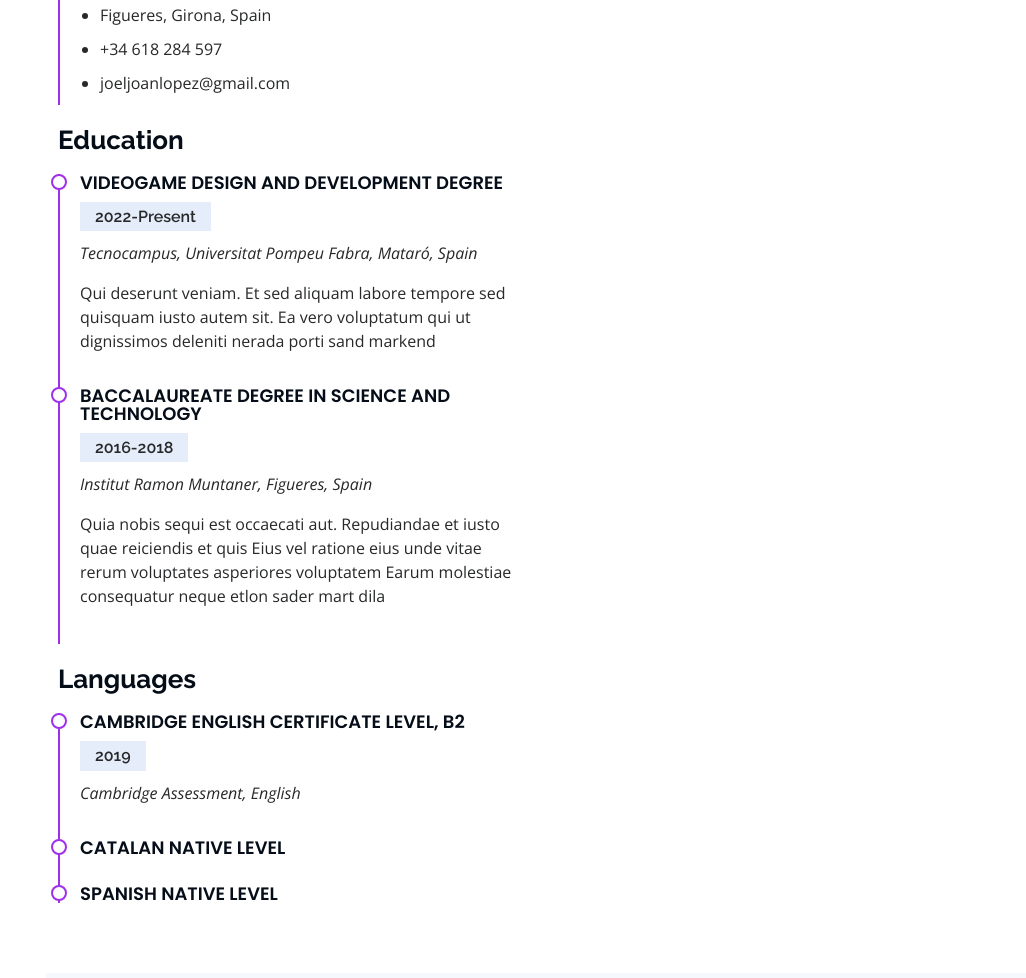
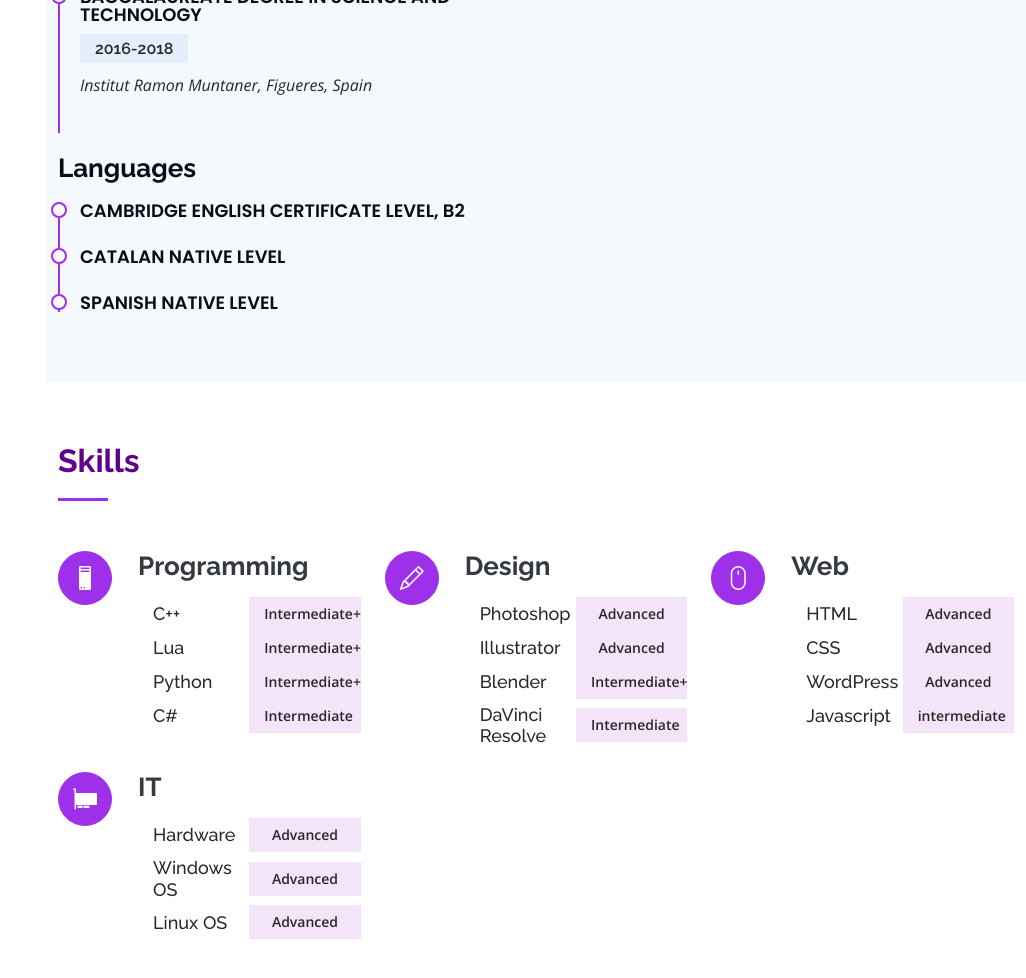
Before and after one commit to joeljoanlopez/joeljoanlopez.github.io, a plain HTML site: page index.html in a window 1280 px wide. Shown: the part 1778-2756 px from the top of the page, without its empty margins (254-1280 px from the left). Drawn offline with nearby package versions, Linux system fonts and the light colour scheme.

Commit message:
Fixed Skills Section

```diff
--- a/assets/css/style.css
+++ b/assets/css/style.css
@@ -407,6 +407,77 @@ section {
   transition: 0.9s;
   background-color: #9f30e9;
 }
+.skills .icon-box {
+  margin-bottom: 20px;
+}
+
+.skills .icon {
+  float: left;
+  display: flex;
+  align-items: center;
+  justify-content: center;
+  width: 54px;
+  height: 54px;
+  background: #9f30e9;
+  border-radius: 50%;
+  transition: 0.5s;
+  border: 1px solid #9f30e9;
+}
+
+.skills .icon i {
+  color: #fff;
+  font-size: 24px;
+  line-height: 0;
+}
+
+.skills .icon-box:hover .icon {
+  background: #fff;
+}
+
+.skills .icon-box:hover .icon i {
+  color: #9f30e9;
+}
+
+
+.skills .title {
+  margin-left: 80px;
+  font-weight: 700;
+  margin-bottom: 15px;
+  font-size: 18px;
+}
+
+.skills .title a {
+  font-size: 26px;
+  font-weight: 700;
+  margin-top: 20px;
+  margin-bottom: 20px;
+  color: #343a40;
+}
+
+.skills .description {
+  margin-left: 80px;
+  line-height: 24px;
+  font-size: 14px;
+  display: flex;
+}
+
+.skills .name{
+  width:50%;
+  margin-left: 0%;
+  font-size: 18px;
+  padding: 5px 15px;
+  margin: auto;
+}
+
+.skills .level{
+  width: 50%;
+  background: #f4e4f9;
+  padding: 5px 15px;
+  display: inline-block;
+  font-weight: 600;
+  text-align: center;
+  margin: auto;
+}
 
 /*--------------------------------------------------------------
 # Resume
--- a/index.html
+++ b/index.html
@@ -79,7 +79,7 @@
   <!-- ======= Hero Section ======= -->
   <section id="hero" class="d-flex flex-column justify-content-center align-items-center">
     <div class="hero-container" data-aos="fade-in">
-      <h1>Joel Joan Lopez</h1>
+      <h1>Joel Joan Lopez Haro</h1>
       <p>I'm <span class="typed" data-typed-items="Developer, Web Designer"></span></p>
     </div>
   </section><!-- End Hero -->
@@ -92,9 +92,9 @@
 
         <div class="section-title">
           <h2>About</h2>
-          <p>Magnam dolores commodi suscipit. Necessitatibus eius consequatur ex aliquid fuga eum quidem. Sit sint
-            consectetur velit. Quisquam quos quisquam cupiditate. Et nemo qui impedit suscipit alias ea. Quia fugiat sit
-            in iste officiis commodi quidem hic quas.</p>
+          <p>Hello there, nice to meet you! My name is Joel Joan Lopez and I'm a Videogame Design and Development degree
+            student in Tecnocampus Mataró. I'm constantly creating something new: from a homemade server from scratch to
+            a Skyrim mod based on my favourite book.</p>
         </div>
 
         <div class="row">
@@ -103,15 +103,11 @@
           </div>
           <div class="col-lg-8 pt-4 pt-lg-0 content" data-aos="fade-left">
             <h3>Developer &amp; Web Designer.</h3>
-            <p class="fst-italic">
-              Lorem ipsum dolor sit amet, consectetur adipiscing elit, sed do eiusmod tempor incididunt ut labore et
-              dolore
-              magna aliqua.
-            </p>
             <div class="row">
               <div class="col-lg-6">
                 <ul>
-                  <li><i class="bi bi-chevron-right"></i> <strong>Birthday:</strong> <span>15 November 2000</span></li>
+
+                  <li><i class="bi bi-chevron-right"></i> <strong>Name:</strong> <span>Joel Joan Lopez Haro</span></li>
                   <li><i class="bi bi-chevron-right"></i> <strong>Phone:</strong> <span>+34 618 284 597</span></li>
                   <li><i class="bi bi-chevron-right"></i> <strong>City:</strong> <span>Figueres, Girona</span></li>
                 </ul>
@@ -133,7 +129,7 @@
     </section><!-- End About Section -->
 
     <!-- ======= Resume Section ======= -->
-    <section id="resume" class="resume">
+    <section id="resume" class="resume section-bg">
       <div class="container">
 
         <div class="section-title">
@@ -141,41 +137,21 @@
         </div>
         <div class="row">
           <div class="col-lg-6" data-aos="fade-up">
-            <h3 class="resume-title">Summary</h3>
-            <div class="resume-item pb-0">
-              <h4>Joel Joan Lopez Haro</h4>
-              <p><em>Innovative and deadline-driven Graphic Designer with 3+ years of experience designing and
-                  developing user-centered digital/print marketing material from initial concept to final, polished
-                  deliverable.</em></p>
-              <ul>
-                <li>Figueres, Girona, Spain</li>
-                <li>+34 618 284 597</li>
-                <li>joeljoanlopez@gmail.com</li>
-              </ul>
-            </div>
-
             <h3 class="resume-title">Education</h3>
             <div class="resume-item">
               <h4>Videogame Design and Development Degree</h4>
               <h5>2022-Present</h5>
               <p><em>Tecnocampus, Universitat Pompeu Fabra, Mataró, Spain</em></p>
-              <p>Qui deserunt veniam. Et sed aliquam labore tempore sed quisquam iusto autem sit. Ea vero voluptatum qui
-                ut dignissimos deleniti nerada porti sand markend</p>
             </div>
             <div class="resume-item">
               <h4>Baccalaureate degree in Science and Technology</h4>
               <h5>2016-2018</h5>
               <p><em>Institut Ramon Muntaner, Figueres, Spain</em></p>
-              <p>Quia nobis sequi est occaecati aut. Repudiandae et iusto quae reiciendis et quis Eius vel ratione eius
-                unde vitae rerum voluptates asperiores voluptatem Earum molestiae consequatur neque etlon sader mart
-                dila</p>
             </div>
 
             <h3 class="resume-title">Languages</h3>
             <div class="resume-item">
               <h4>Cambridge English Certificate Level, B2</h4>
-              <h5>2019</h5>
-              <p><em>Cambridge Assessment, English</em></p>
             </div>
             <div class="resume-item">
               <h4>Catalan Native Level</h4>
@@ -218,112 +194,93 @@
     </section><!-- End Resume Section -->
 
     <!-- ======= Skills Section ======= -->
-    <section id="skills" class="skills section-bg">
+    <section id="skills" class="skills">
       <div class="container">
 
         <div class="section-title">
           <h2>Skills</h2>
-          <p>Magnam dolores commodi suscipit. Necessitatibus eius consequatur ex aliquid fuga eum quidem. Sit sint
-            consectetur velit. Quisquam quos quisquam cupiditate. Et nemo qui impedit suscipit alias ea. Quia fugiat sit
-            in iste officiis commodi quidem hic quas.</p>
         </div>
 
         <div class="row skills-content">
+          <div class="col-lg-4 col-md-6 icon-box" data-aos="fade-up">
 
-          <div class="col-lg-6" data-aos="fade-up">
-
-            <div class="progress">
-              <span class="skill">HTML <i class="val">90%</i></span>
-              <div class="progress-bar-wrap">
-                <div class="progress-bar" role="progressbar" aria-valuenow="90" aria-valuemin="0" aria-valuemax="100">
-                </div>
-              </div>
+            <div class="icon"><i class="bi-pc"></i></div>
+            <h4 class="title"><a>Programming</a></h4>
+            <div class="resume-item description">
+              <h4 class="name">C++</h4>
+              <p class="level">Intermediate+</p>
             </div>
-
-            <div class="progress">
-              <span class="skill">CSS <i class="val">80%</i></span>
-              <div class="progress-bar-wrap">
-                <div class="progress-bar" role="progressbar" aria-valuenow="80" aria-valuemin="0" aria-valuemax="100">
-                </div>
-              </div>
+            <div class="resume-item description">
+              <h4 class="name">Lua</h4>
+              <p class="level">Intermediate+</p>
             </div>
-
-            <div class="progress">
-              <span class="skill">JavaScript <i class="val">60%</i></span>
-              <div class="progress-bar-wrap">
-                <div class="progress-bar" role="progressbar" aria-valuenow="60" aria-valuemin="0" aria-valuemax="100">
-                </div>
-              </div>
+            <div class="resume-item description">
+              <h4 class="name">Python</h4>
+              <p class="level">Intermediate+</p>
             </div>
-
+            <div class="resume-item description">
+              <h4 class="name">C#</h4>
+              <p class="level">Intermediate</p>
+            </div>
           </div>
 
-          <div class="col-lg-6" data-aos="fade-up" data-aos-delay="100">
-
-            <div class="progress">
-              <span class="skill">WordPress/CMS <i class="val">75%</i></span>
-              <div class="progress-bar-wrap">
-                <div class="progress-bar" role="progressbar" aria-valuenow="75" aria-valuemin="0" aria-valuemax="100">
-                </div>
-              </div>
+          <div class="col-lg-4 col-md-6 icon-box" data-aos="fade-up">
+            <div class="icon"><i class="bi-pencil"></i></div>
+            <h4 class="title"><a>Design</a></h4>
+            <div class="resume-item description">
+              <h4 class="name">Photoshop</h4>
+              <p class="level">Advanced</p>
             </div>
-
-            <div class="progress">
-              <span class="skill">Photoshop <i class="val">90%</i></span>
-              <div class="progress-bar-wrap">
-                <div class="progress-bar" role="progressbar" aria-valuenow="90" aria-valuemin="0" aria-valuemax="100">
-                </div>
-              </div>
+            <div class="resume-item description">
+              <h4 class="name">Illustrator</h4>
+              <p class="level">Advanced</p>
             </div>
-
-            <div class="progress">
-              <span class="skill">Blender <i class="val">80%</i></span>
-              <div class="progress-bar-wrap">
-                <div class="progress-bar" role="progressbar" aria-valuenow="80" aria-valuemin="0" aria-valuemax="100">
-                </div>
-              </div>
+            <div class="resume-item description">
+              <h4 class="name">Blender</h4>
+              <p class="level">Intermediate+</p>
             </div>
-
+            <div class="resume-item description">
+              <h4 class="name">DaVinci Resolve</h4>
+              <p class="level">Intermediate</p>
+            </div>
           </div>
 
-          <div class="col-lg-6" data-aos="fade-up" data-aos-delay="100">
-
-            <div class="progress">
-              <span class="skill">C# <i class="val">60%</i></span>
-              <div class="progress-bar-wrap">
-                <div class="progress-bar" role="progressbar" aria-valuenow="60" aria-valuemin="0" aria-valuemax="100">
-                </div>
-              </div>
+          <div class="col-lg-4 col-md-6 icon-box" data-aos="fade-up">
+            <div class="icon"><i class="bi-mouse"></i></div>
+            <h4 class="title"><a>Web</a></h4>
+            <div class="resume-item description">
+              <h4 class="name">HTML</h4>
+              <p class="level">Advanced</p>
             </div>
-
-            <div class="progress">
-              <span class="skill">Python <i class="val">70%</i></span>
-              <div class="progress-bar-wrap">
-                <div class="progress-bar" role="progressbar" aria-valuenow="70" aria-valuemin="0" aria-valuemax="100">
-                </div>
-              </div>
+            <div class="resume-item description">
+              <h4 class="name">CSS</h4>
+              <p class="level">Advanced</p>
             </div>
-
+            <div class="resume-item description">
+              <h4 class="name">WordPress</h4>
+              <p class="level">Advanced</p>
+            </div>
+            <div class="resume-item description">
+              <h4 class="name">Javascript</h4>
+              <p class="level">intermediate</p>
+            </div>
           </div>
 
-          <div class="col-lg-6" data-aos="fade-up" data-aos-delay="100">
-
-            <div class="progress">
-              <span class="skill">Lua <i class="val">70%</i></span>
-              <div class="progress-bar-wrap">
-                <div class="progress-bar" role="progressbar" aria-valuenow="70" aria-valuemin="0" aria-valuemax="100">
-                </div>
-              </div>
+          <div class="col-lg-4 col-md-6 icon-box" data-aos="fade-up">
+            <div class="icon"><i class="bi-pci-card"></i></div>
+            <h4 class="title"><a>IT</a></h4>
+            <div class="resume-item description">
+              <h4 class="name">Hardware</h4>
+              <p class="level">Advanced</p>
             </div>
-
-            <div class="progress">
-              <span class="skill">C++ <i class="val">65%</i></span>
-              <div class="progress-bar-wrap">
-                <div class="progress-bar" role="progressbar" aria-valuenow="65" aria-valuemin="0" aria-valuemax="100">
-                </div>
-              </div>
+            <div class="resume-item description">
+              <h4 class="name">Windows OS</h4>
+              <p class="level">Advanced</p>
             </div>
-
+            <div class="resume-item description">
+              <h4 class="name">Linux OS</h4>
+              <p class="level">Advanced</p>
+            </div>
           </div>
         </div>
 
@@ -339,6 +296,15 @@
           <p>Magnam dolores commodi suscipit. Necessitatibus eius consequatur ex aliquid fuga eum quidem. Sit sint
             consectetur velit. Quisquam quos quisquam cupiditate. Et nemo qui impedit suscipit alias ea. Quia fugiat sit
             in iste officiis commodi quidem hic quas.</p>
+        </div>
+
+        <div class="col-lg-3 col-md-6 d-md-flex align-items-md-stretch" data-aos="fade-up" data-aos-delay="100">
+          <div class="count-box">
+            <i class="bi bi-journal-richtext"></i>
+            <span data-purecounter-start="0" data-purecounter-end="521" data-purecounter-duration="1"
+              class="purecounter"></span>
+            <p><strong>Projects</strong></p>
+          </div>
         </div>
 
         <div class="row" data-aos="fade-up">
@@ -360,9 +326,9 @@
             <div class="portfolio-wrap">
               <img src="assets/img/portfolio/Shardblades/Oathbringer Screenshot cut.png" class="img-fluid" alt="">
               <div class="portfolio-links">
-                <a href="assets/img/portfolio/Shardblades/Oathbringer Screenshot cut.png" data-gallery="portfolioGallery"
-                  class="portfolio-lightbox" title="Shards into Skyrim Mod (Work in Progress)"><i
-                    class="bx bx-plus"></i></a>
+                <a href="assets/img/portfolio/Shardblades/Oathbringer Screenshot cut.png"
+                  data-gallery="portfolioGallery" class="portfolio-lightbox"
+                  title="Shards into Skyrim Mod (Work in Progress)"><i class="bx bx-plus"></i></a>
                 <a href="Portfolio/shardsToSkyrim.html" title="More Details"><i class="bx bx-link"></i></a>
               </div>
             </div>
@@ -373,8 +339,8 @@
             <div class="portfolio-wrap">
               <img src="assets/img/portfolio/Dodge/dodgeMenu.png" class="img-fluid" alt="">
               <div class="portfolio-links">
-                <a href="assets/img/portfolio/Dodge/dodgeMenu.png" data-gallery="portfolioGallery" class="portfolio-lightbox"
-                  title="Dodge the Asteroids"><i class="bx bx-plus"></i></a>
+                <a href="assets/img/portfolio/Dodge/dodgeMenu.png" data-gallery="portfolioGallery"
+                  class="portfolio-lightbox" title="Dodge the Asteroids"><i class="bx bx-plus"></i></a>
                 <a href="Portfolio/dodgeAsteroids.html" title="More Details"><i class="bx bx-link"></i></a>
               </div>
             </div>
@@ -385,8 +351,8 @@
             <div class="portfolio-wrap">
               <img src="assets/img/portfolio/Timmy/timmyMenu.png" class="img-fluid" alt="">
               <div class="portfolio-links">
-                <a href="assets/img/portfolio/Timmy/timmyMenu.png" data-gallery="portfolioGallery" class="portfolio-lightbox"
-                  title="Timmy's Adventure"><i class="bx bx-plus"></i></a>
+                <a href="assets/img/portfolio/Timmy/timmyMenu.png" data-gallery="portfolioGallery"
+                  class="portfolio-lightbox" title="Timmy's Adventure"><i class="bx bx-plus"></i></a>
                 <a href="Portfolio/timmyAdventure.html" title="More Details"><i class="bx bx-link"></i></a>
               </div>
             </div>
@@ -397,8 +363,8 @@
             <div class="portfolio-wrap">
               <img src="assets/img/portfolio/Rogue/rogueMenu.png" class="img-fluid" alt="">
               <div class="portfolio-links">
-                <a href="assets/img/portfolio/Rogue/rogueMenu.png" data-gallery="portfolioGallery" class="portfolio-lightbox"
-                  title="Rogue Warrior"><i class="bx bx-plus"></i></a>
+                <a href="assets/img/portfolio/Rogue/rogueMenu.png" data-gallery="portfolioGallery"
+                  class="portfolio-lightbox" title="Rogue Warrior"><i class="bx bx-plus"></i></a>
                 <a href="Portfolio/rogueWarrior.html" title="More Details"><i class="bx bx-link"></i></a>
               </div>
             </div>
@@ -409,8 +375,8 @@
             <div class="portfolio-wrap">
               <img src="assets/img/portfolio/Lamp/light_textures.png" class="img-fluid" alt="">
               <div class="portfolio-links">
-                <a href="assets/img/portfolio/Lamp/light_textures.png" data-gallery="portfolioGallery" class="portfolio-lightbox"
-                  title="3D Lamp model"><i class="bx bx-plus"></i></a>
+                <a href="assets/img/portfolio/Lamp/light_textures.png" data-gallery="portfolioGallery"
+                  class="portfolio-lightbox" title="3D Lamp model"><i class="bx bx-plus"></i></a>
                 <a href="Portfolio/lamp.html" title="More Details"><i class="bx bx-link"></i></a>
               </div>
             </div>
@@ -427,9 +393,6 @@
 
         <div class="section-title">
           <h2>Contact</h2>
-          <p>Magnam dolores commodi suscipit. Necessitatibus eius consequatur ex aliquid fuga eum quidem. Sit sint
-            consectetur velit. Quisquam quos quisquam cupiditate. Et nemo qui impedit suscipit alias ea. Quia fugiat sit
-            in iste officiis commodi quidem hic quas.</p>
         </div>
 
         <div class="row" data-aos="fade-in">
```
